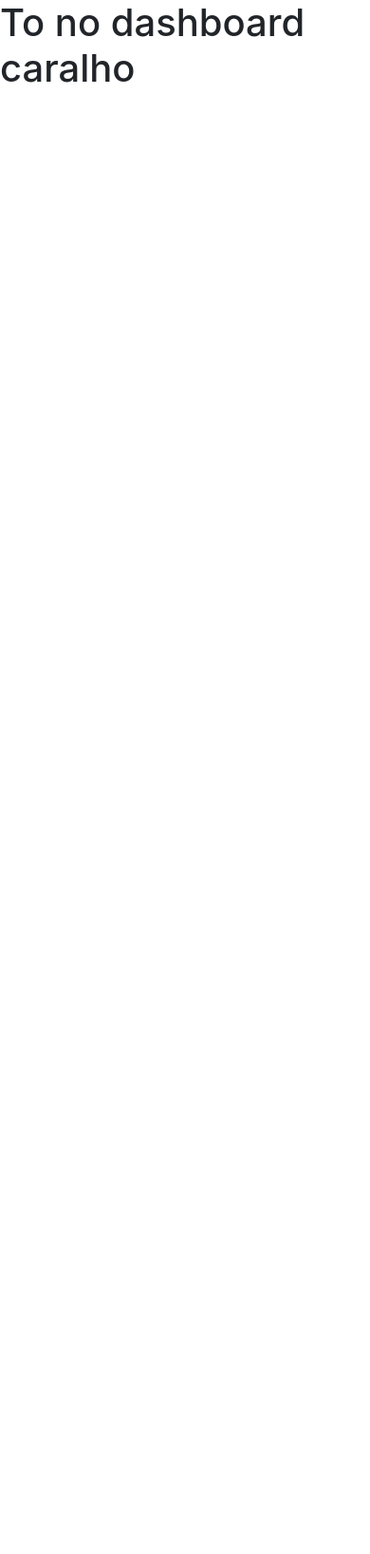
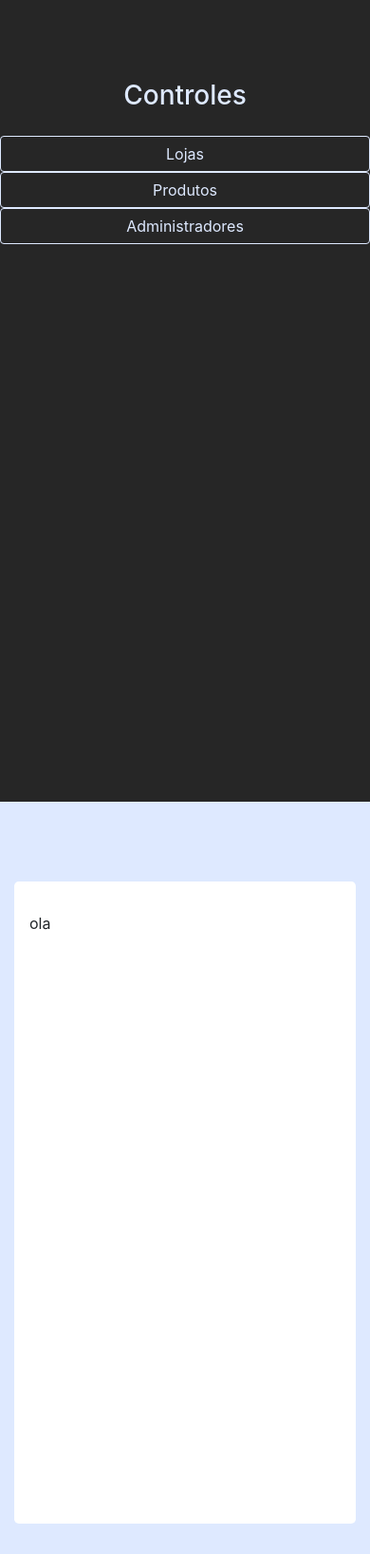
Before and after one commit to hi-im-yan/freela-loja-bateria-v2, a Django app: template app/templates/app/dashboard.html in a window 390 px wide. Shown: the whole page at 95% size. Before the commit the page ends 87 px from the top, so only its background shows below. Run offline with Django 3.2, Linux system fonts and the light colour scheme; the template is opened without the code that fills it, so the values that code supplies are empty; parts of the project's set-up code (start-up, migrations or seed data) failed here and were passed over; some libraries are stand-ins or nearby versions.

Commit message:
[WIP] Dashboard

```diff
--- a/app/api.py
+++ b/app/api.py
@@ -79,3 +79,6 @@ def autenticar(request):
             return JsonResponse({'status': 403, 'message': 'Usuário ou senha inválida'})
     else:
         pass
+
+def logout(request):
+    return redirect(os.environ.get('URL'))
--- a/app/endpoints.py
+++ b/app/endpoints.py
@@ -7,5 +7,6 @@ urlpatterns = [
     path('lojas', api.get_lojas, name='get_lojas'),
     path('items', api.get_items, name='get_items'),
     path('loja/<str:pk>', api.get_items_loja, name='get_items_loja'),
-    path('authenticate', api.autenticar, name='authenticate')
+    path('authenticate', api.autenticar, name='authenticate'),
+    path('logout', api.logout, name='logout')
 ]
--- a/app/templates/app/dashboard.html
+++ b/app/templates/app/dashboard.html
@@ -9,8 +9,33 @@
     <!-- Bootstrap CSS -->
     <link rel="stylesheet" href="https://stackpath.bootstrapcdn.com/bootstrap/4.3.1/css/bootstrap.min.css" integrity="sha384-ggOyR0iXCbMQv3Xipma34MD+dH/1fQ784/j6cY/iJTQUOhcWr7x9JvoRxT2MZw1T" crossorigin="anonymous">
   </head>
-  <body>
-      <h1>To no dashboard caralho</h1>
+  <style type="text/css">
+    .jumbotron {background-color: white; margin-top: 10vh; min-height: 80vh;}
+    .nav-title {color: #dee9ff;}
+    .nav-btn {color: #dee9ff; border-color: #dee9ff;}
+    .nav-btn:hover {background-color: #474747; color: #dee9ff;}
+  </style>
+
+  <body style="background-color: #dee9ff;">
+
+    <div class="row">
+      <div class="col-sm-2" style="background-color: #262626; height: 100vh;">
+        <nav class="nav flex-column" style="margin-top:10vh">
+          <h3 class="nav-title d-flex justify-content-center">Controles</h3>
+          <hr class="my-2">
+          <a class="btn nav-btn" href="#">Lojas</a>
+          <a class="btn nav-btn" href="#">Produtos</a>
+          <a class="btn nav-btn" href="#">Administradores</a>
+        </nav>
+      </div>
+      <div class="col-sm-10" style="background-color:#dee9ff;">
+        <div class="container">
+          <div class="jumbotron">ola</div>
+        </div>
+      </div>
+    </div>
+
+
     <!-- Optional JavaScript -->
     <!-- jQuery first, then Popper.js, then Bootstrap JS -->
     <script src="https://code.jquery.com/jquery-3.3.1.slim.min.js" integrity="sha384-q8i/X+965DzO0rT7abK41JStQIAqVgRVzpbzo5smXKp4YfRvH+8abtTE1Pi6jizo" crossorigin="anonymous"></script>
--- a/app/views.py
+++ b/app/views.py
@@ -43,7 +43,7 @@ def login(request):
 
     return render(request, 'app/login.html')
 
-@login_required
+@login_required(login_url=os.environ.get('URL') + 'login')
 def dashboard(request):
 
     return render(request, 'app/dashboard.html')
```
Also changed, not shown: db.sqlite3.
